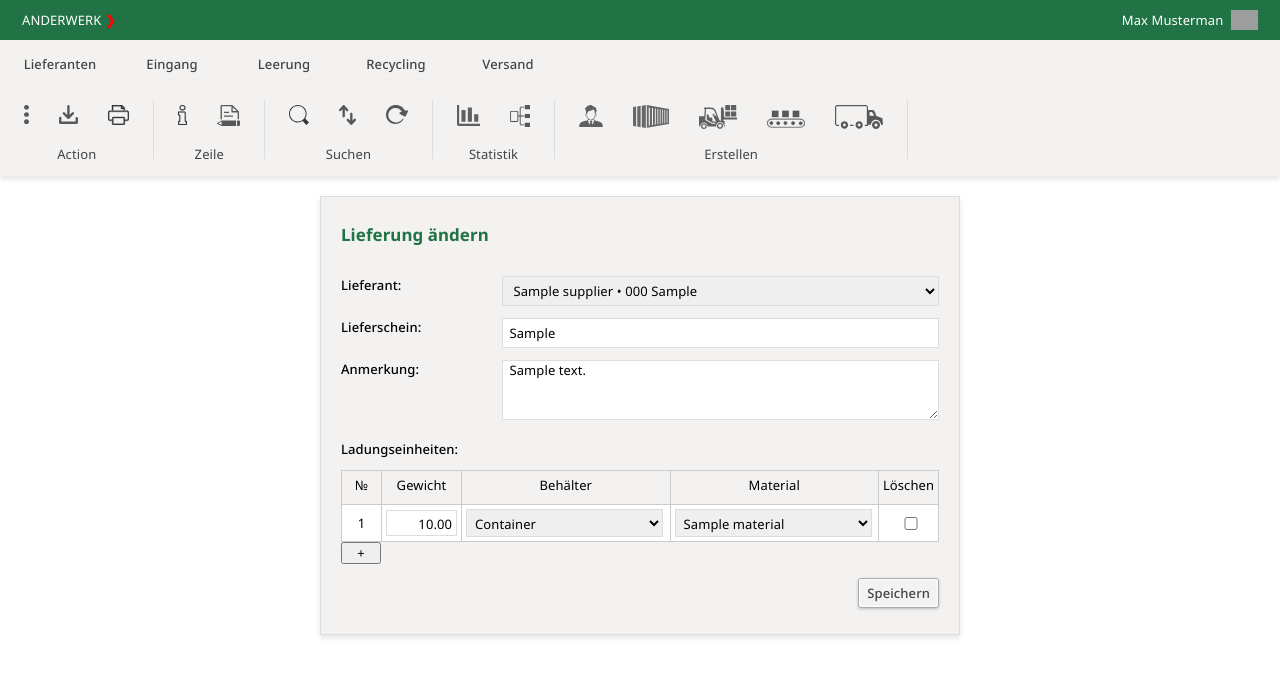
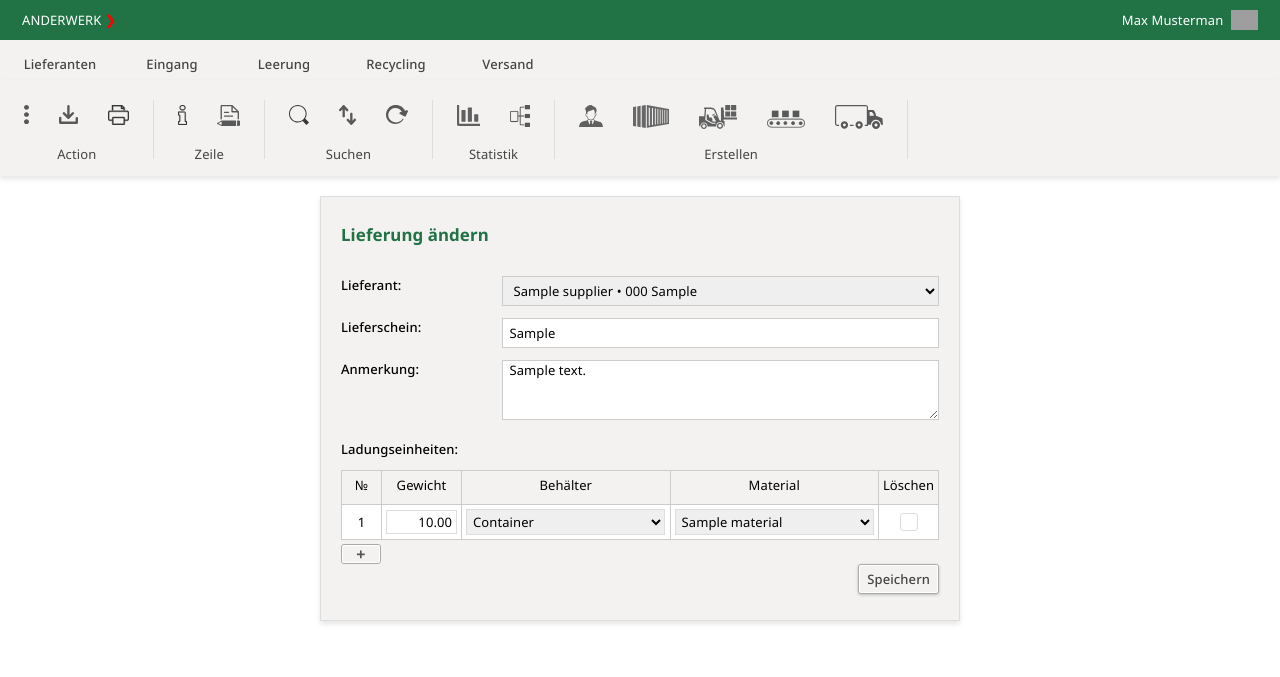
Before and after one commit to mivinkler/recycling, a Django app: page /warenwirtschaft/delivery/update/1/ in a window 1280 px wide. Shown: the top 677 px of the page. Run offline with Django 5.2, Linux system fonts and the light colour scheme; tables that the repository leaves empty hold one stand-in row (values such as "Sample post"); grey boxes are pictures that could not be loaded.

Commit message:
delivery-update Verbessern

```diff
--- a/warenwirtschaft/static/css/styles.css
+++ b/warenwirtschaft/static/css/styles.css
@@ -8,6 +8,7 @@
 }
 
 :root {
+  --color-gray-50: #fcfcfc;
   --color-gray-100: #f3f2f1;
   --color-gray-200: #e6e6e6;
   --color-gray-300: #ddd;
--- a/warenwirtschaft/static/css/table.css
+++ b/warenwirtschaft/static/css/table.css
@@ -411,17 +411,25 @@ td {
 }
 
 /* ============ Tablecard ============= */
-
 .tablecard {
   width: 640px;
-  height: min-content;
   margin: 20px auto;
   padding: 26px 20px;
   background-color: var(--color-gray-100);
   border: 1px solid var(--color-gray-300);
   box-shadow: 0 3px 5px rgba(0, 0, 0, 0.1);
+  height: min-content;
 }
 
+/* ----- Input & Focus/Active States ----- */
+.tablecard input:active, .tablecard input:focus,
+.tablecard select:active, .tablecard select:focus,
+.tablecard textarea:active, .tablecard textarea:focus {
+  outline: 2px solid var(--color-hero);
+  outline-offset: -1px;
+}
+
+/* ----- Tablecard Topbox ----- */
 .tablecard-topbox-row {
   display: flex;
   gap: 16px;
@@ -438,9 +446,9 @@ td {
 .tablecard-topbox-row select,
 .tablecard-topbox-row textarea {
   width: 75%;
-  border: 1px solid var(--color-gray-300);
+  padding-left: 6px;
   min-height: 30px;
-  padding-left: 6px;
+  border: 1px solid var(--color-gray-400);
 }
 
 .tablecard-topbox-row textarea {
@@ -455,39 +463,33 @@ td {
   cursor: pointer;
 }
 
-/* ----- tablecard-list ----- */
-
+/* ----- Tablecard List ----- */
 .tablecard-list-name {
   margin: 20px 0 12px;
   font-weight: 500;
 }
 
-.tablecard-list-header th {
+.tablecard-list-header th,
+.tablecard-list-content td {
   height: 34px;
   border-color: var(--color-gray-400);
 }
 
 .tablecard-list-content td {
   padding: 0;
-  height: 34px;
   background-color: #fff;
-  border-color: var(--color-gray-400);
 }
 
 .tablecard-list-content input,
 .tablecard-list-content select {
-  width: 95%;
+  width: 96%;
   vertical-align: middle;
   border: 1px solid var(--color-gray-300);
-  padding: 4px 0px 2px 4px;
-  margin: 4px 0 4px 4px;
+  padding: 2px;
+  margin: 4px;
 }
 
-.tablecard-list-content input:focus,
-.tablecard-list-content select:focus {
-  border: 2px solid var(--color-hero);
-}
-
+/* ----- Tablecard List Column Widths ----- */
 .tablecard-list-id {
   width: 40px;
   text-align: center;
@@ -500,20 +502,48 @@ td {
 
 .tablecard-list-delete {
   width: 60px;
+  height: 10px;
+  text-align: center;
 }
 
-/* Pfeile im Eingabefeld <input type="number"> entfernen */
+.tablecard-list-delete input[type="checkbox"] {
+  -webkit-appearance: none; /* Chrome, Safari */
+  -moz-appearance: none;    /* Firefox */
+  appearance: none;         /* all */
+  width: 18px;
+  height: 18px;
+  border-radius: 3px;
+  position: relative;
+}
+
+.tablecard-list-delete input[type="checkbox"]:checked {
+  background-color: red;
+}
+
+.tablecard-list-delete input[type="checkbox"]:checked::before {
+  content: '\2715';
+  font-size: 8px;
+  font-weight: 900;
+  color: white;
+  position: absolute;
+  left: 50%;
+  top: 50%;
+  transform: translate(-50%, -50%);
+}
+
+
+/* ----- Input Number - Remove Arrows ----- */
 .tablecard-list-weight input[type="number"]::-webkit-outer-spin-button,
 .tablecard-list-weight input[type="number"]::-webkit-inner-spin-button {
-    -webkit-appearance: none;
-    margin: 0;
+  -webkit-appearance: none;
+  margin: 0;
 }
 
 .tablecard-list-weight input[type='number'],
 .tablecard-list-weight input[type="number"]:hover,
 .tablecard-list-weight input[type="number"]:focus {
-    appearance: none;
-    -moz-appearance: textfield;
+  appearance: none;
+  -moz-appearance: textfield;
 }
 
 .tablecard-list-weight input {
@@ -522,8 +552,34 @@ td {
   width: 90%;
 }
 
+/* ----- Add Row Button ----- */
+.tablecard-row-add {
+  width: 40px;
+  height: 20px;
+  margin-top: 4px;
+  background-color: var(--color-gray-100);
+  color: #555;
+  border: 1px solid var(--color-gray-600);
+  outline: 1px solid #fff;
+  outline-offset: -2px;
+  cursor: pointer;
+  border-radius: 3px;
+  font-weight: 900;
+  font-size: 16px;
+  line-height: 100%;
+}
+
+.tablecard-row-add:hover {
+  background-color: var(--color-gray-200);
+}
+
+.tablecard-row-add:active {
+  background-color: var(--color-gray-300);
+  color: var(--color-hero);
+}
+
+/* ----- Buttons ----- */
 .tablecard-btn {
-  margin-top: 14px;
   height: 30px;
   display: flex;
   justify-content: flex-end;
@@ -546,6 +602,11 @@ td {
   cursor: pointer;
 }
 
+.tablecard-btn input:focus,
+.tablecard-list-delete input:focus {
+  outline: none;
+}
+
 .tablecard-btn input:active {
   box-shadow: none;
 }
--- a/warenwirtschaft/templates/delivery/delivery_update.html
+++ b/warenwirtschaft/templates/delivery/delivery_update.html
@@ -87,7 +87,7 @@
         </template>
       </table>
 
-      <button class="tablecard-list-id" type="button" id="add-form-btn">+</button>
+      <button class="tablecard-row-add" type="button" id="add-form-btn">+</button>
 
     </section>
 
```
